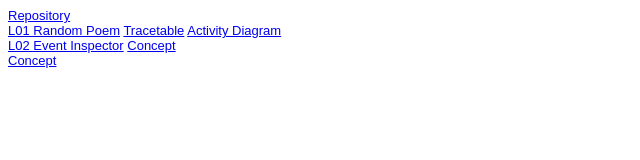
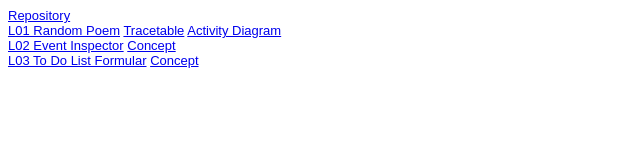
Before and after one commit to PenelopeJulia/EIA2_SoSe23, a plain HTML site: page Steckbrief/steckbrief.htm in a window 1280 px wide. Shown: the whole page, without its empty margins (0-640 px from the left). Drawn offline with Linux system fonts and the light colour scheme.

Commit message:
To Do List

```diff
--- a/Steckbrief/steckbrief.htm
+++ b/Steckbrief/steckbrief.htm
@@ -22,7 +22,7 @@ body {
 	<a href="https://penelopejulia.github.io/EIA2_SoSe23/A02_EventInspector/EventInspector.html" target="_blank">L02 Event Inspector</a>
 	<a href="https://penelopejulia.github.io/EIA2_SoSe23/A02_EventInspector/Concept.pdf" target="_blank">Concept</a>
 	<br>
-	<a href="https://penelopejulia.github.io/EIA2_SoSe23/A03_ToDoList_Form/ToDoList.html" target="_blank"></a>
+	<a href="https://penelopejulia.github.io/EIA2_SoSe23/A03_ToDoList_Form/ToDoList.html" target="_blank">L03 To Do List Formular</a>
 	<a href="https://penelopejulia.github.io/EIA2_SoSe23/A03_ToDoList_Form/Concept.pdf" target="_blank">Concept</a>
 	<br>
 
```
